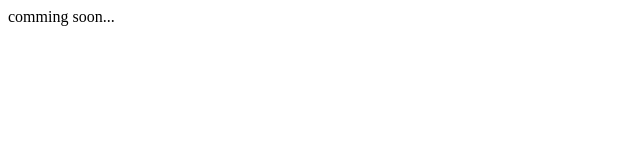
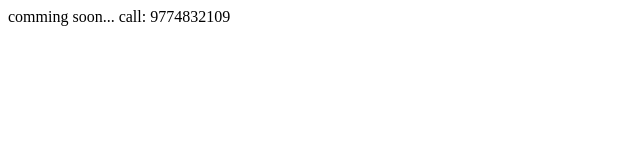
Before and after one commit to dereproweb/derepro, a plain HTML site: page index.html in a window 1280 px wide. Shown: the whole page, without its empty margins (0-640 px from the left). Drawn offline with Linux system fonts and the light colour scheme.

Commit message:
Update index.html

```diff
--- a/index.html
+++ b/index.html
@@ -1,5 +1,6 @@
 <html>
 	<body>
 		comming soon...
+		call: 9774832109
 	</body>
 </html>
```
